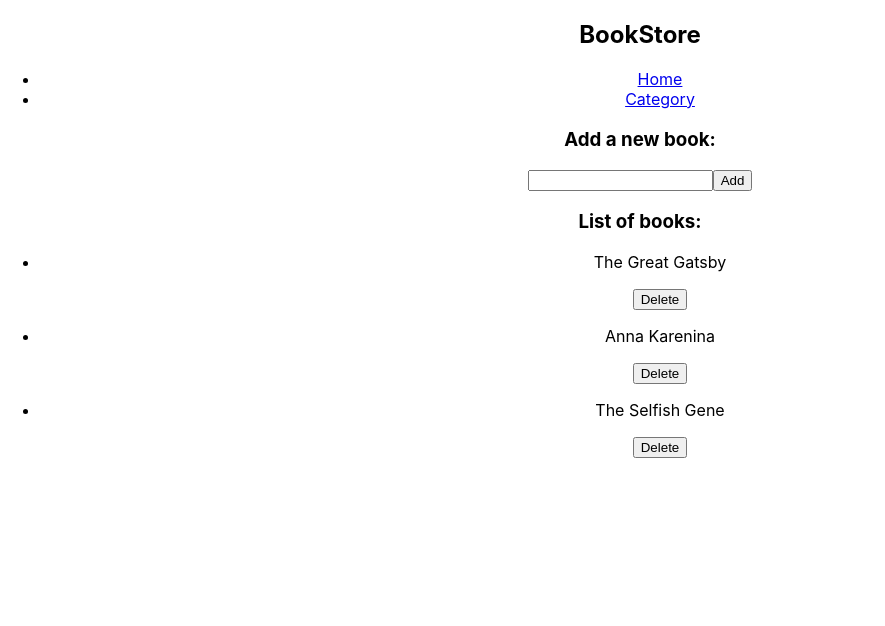
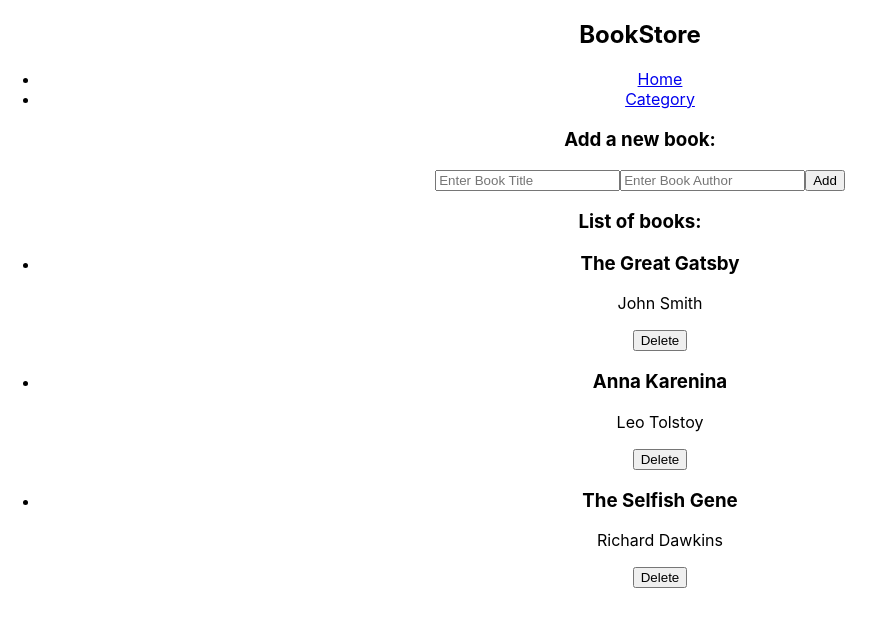
Before and after one commit to katfogy/Bookstore-react, a React (Create React App) app: page / in a window 1280 px wide. Shown: the top 626 px of the page, without its empty margins (0-885 px from the left). Built offline with nearby package versions, Linux system fonts and the light colour scheme.

Commit message:
reviewer issue fixed

```diff
--- a/src/components/Book.js
+++ b/src/components/Book.js
@@ -3,7 +3,7 @@ import { removeBook } from '../redux/books/booksSlice';
 
 export default function BookItem(prop) {
   const dispatch = useDispatch();
-  const { id, title } = prop;
+  const { id, title, author } = prop;
 
   const handleDelete = () => {
     dispatch(removeBook({ id }));
@@ -12,7 +12,8 @@ export default function BookItem(prop) {
   return (
     <li>
       <div>
-        <p>{title}</p>
+        <h3>{title}</h3>
+        <p>{author}</p>
         <button type="button" onClick={handleDelete}>
           Delete
         </button>
--- a/src/components/BookForm.js
+++ b/src/components/BookForm.js
@@ -6,24 +6,23 @@ import { addBook } from '../redux/books/booksSlice';
 export default function BookInput() {
   const dispatch = useDispatch();
   const [title, setTitle] = useState('');
+  const [author, setAuthor] = useState('');
 
   const addNewBook = (e) => {
     e.preventDefault();
-    if (title !== '') {
-      dispatch(addBook({ book: { id: uuid(), title } }));
+    if (title !== '' && author !== '') {
+      dispatch(addBook({ book: { id: uuid(), title, author } }));
       setTitle('');
+      setAuthor('');
     }
-  };
-
-  const handleChange = (e) => {
-    setTitle(e.target.value);
   };
 
   return (
     <>
       <h3>Add a new book:</h3>
       <form onSubmit={addNewBook}>
-        <input type="text" value={title} onChange={handleChange} />
+        <input type="text" placeholder="Enter Book Title" value={title} onChange={(e) => setTitle(e.target.value)} />
+        <input type="text" placeholder="Enter Book Author" value={author} onChange={(e) => setAuthor(e.target.value)} />
         <button type="submit">Add</button>
       </form>
     </>
--- a/src/components/Books.js
+++ b/src/components/Books.js
@@ -11,7 +11,7 @@ export default function BookList() {
       <h3>List of books:</h3>
       <ul>
         {bookItems.map((book) => (
-          <Book key={book.id} id={book.id} title={book.title} />
+          <Book key={book.id} id={book.id} author={book.author} title={book.title} />
         ))}
       </ul>
     </div>
```
